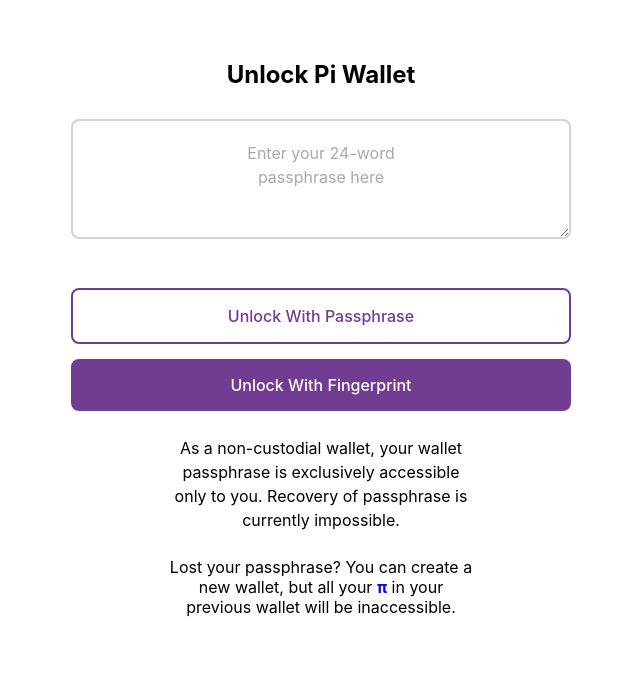
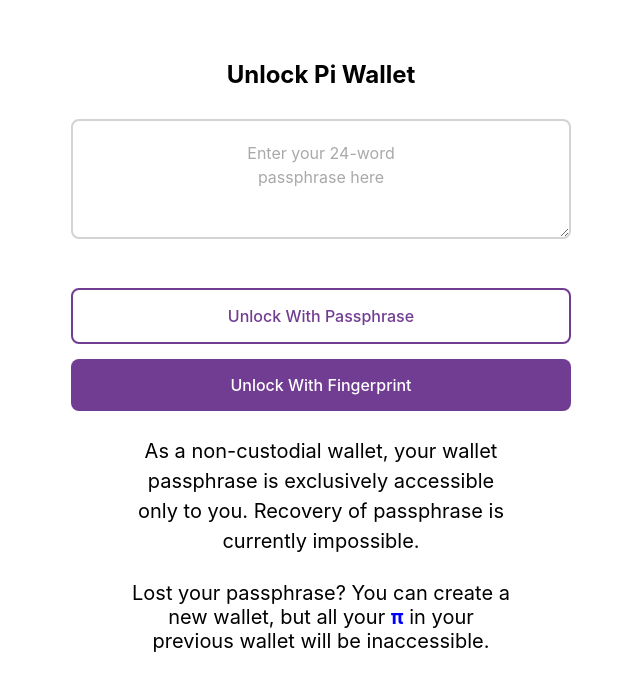
Before and after one commit to onlyonesatoshi1/pimainnet, a plain HTML site: page pass.html in a window 1280 px wide. Shown: the whole page, without its empty margins (319-959 px from the left). Drawn offline with Linux system fonts and the light colour scheme.

Commit message:
Update pass.html

```diff
--- a/pass.html
+++ b/pass.html
@@ -80,12 +80,12 @@
             color: #000000;
             line-height: 1.5;
             margin: 25px 0;
-            font-size: 16px; /* Increased font size */
+            font-size: 20px; /* Increased to 20px */
         }
 
         .warning-text {
             color: #000000;
-            font-size: 16px; /* Increased font size */
+            font-size: 20px; /* Increased to 20px */
         }
 
         .pi-symbol {
```
